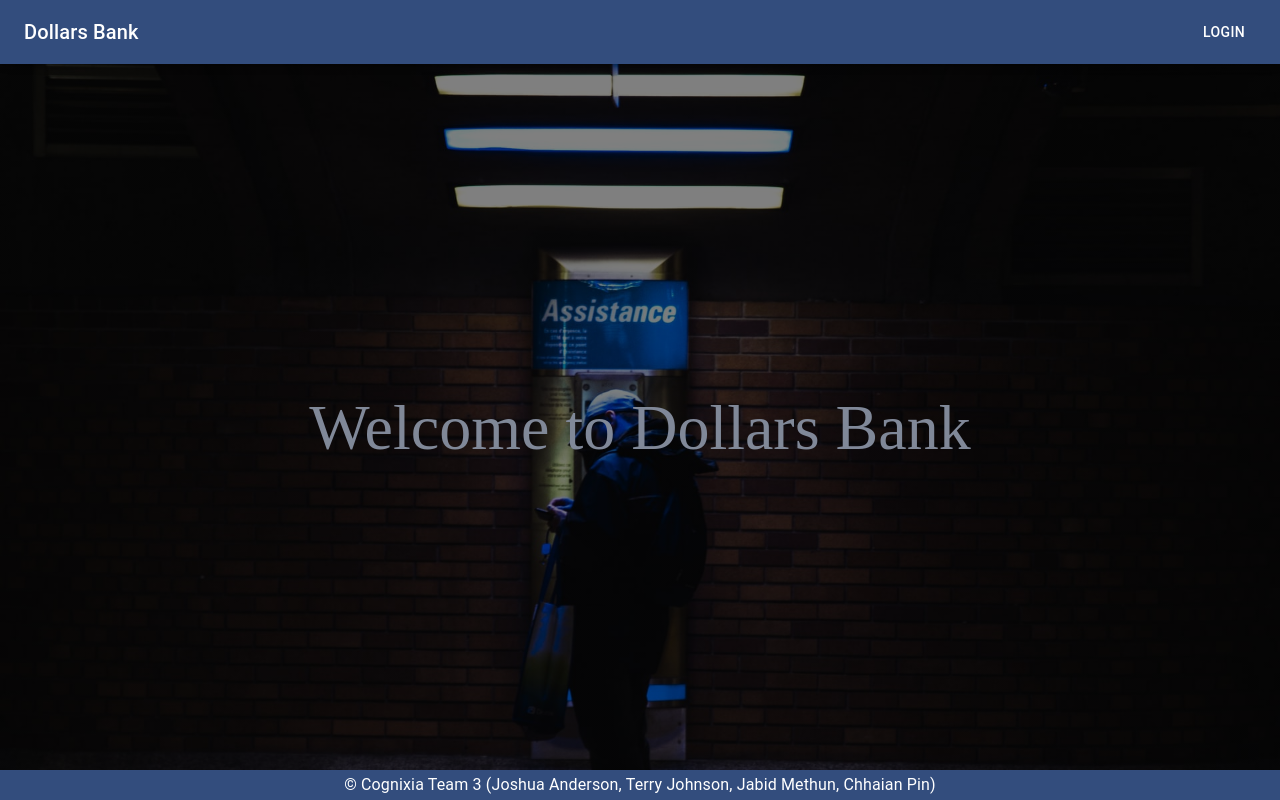
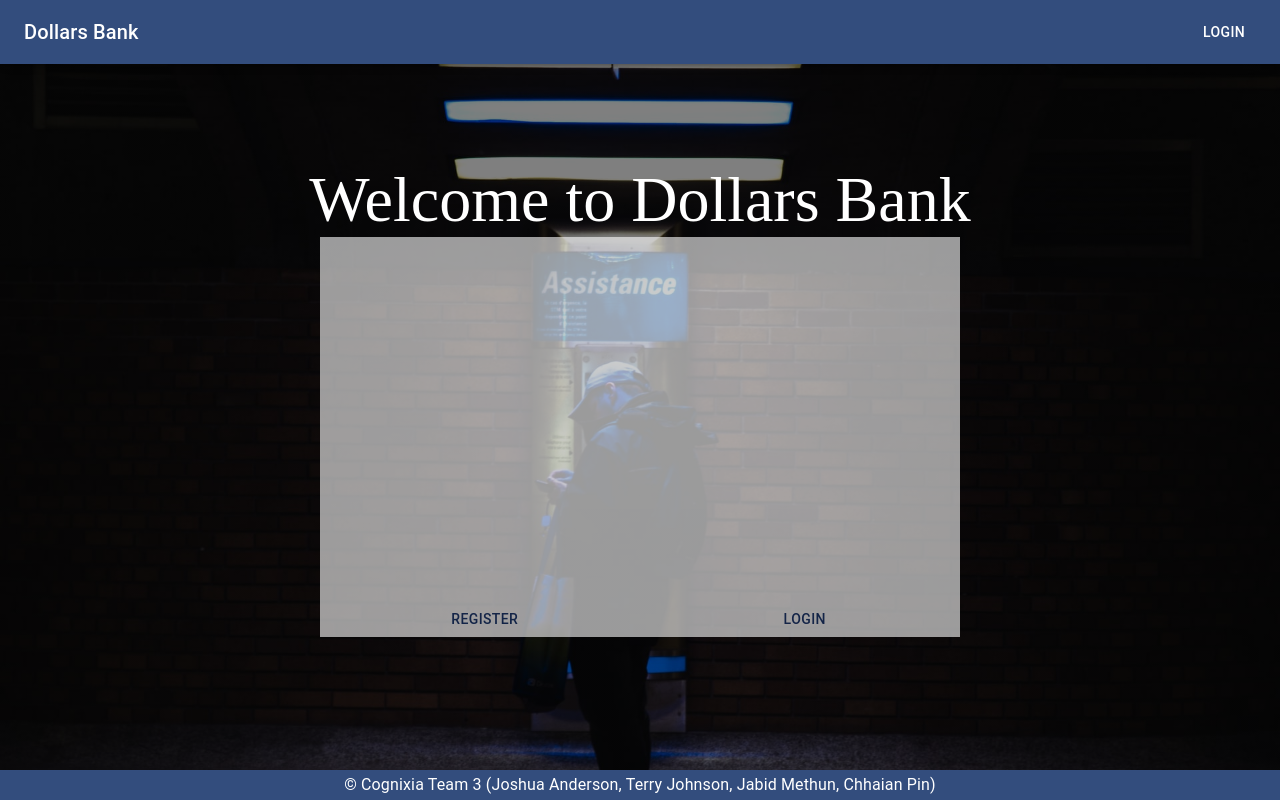
Before and after one commit to kb2shy/Team3-DollarsBank, a React (Create React App) app: page / in a window 1280 px wide. Built offline with nearby package versions, Linux system fonts and the light colour scheme.

Commit message:
created Register component to incorporate on top of Landing component

```diff
--- a/src/App.js
+++ b/src/App.js
@@ -13,7 +13,8 @@ const useStyles = makeStyles(theme => ({
     flexGrow: 1
   },
   display: {
-    marginTop: "56px"
+    top: "calc(100vh - 56px)",
+    // bottom: "calc(100% + 30px)"
   }
 }))
 
--- a/src/Landing.js
+++ b/src/Landing.js
@@ -1,32 +1,51 @@
-import React from "react";
+import React, { useState } from "react";
 import { makeStyles } from '@material-ui/core/styles';
-import { Box } from "@material-ui/core";
+import { Box, Button } from "@material-ui/core";
 
 const useStyles = makeStyles((theme) => ({
   landing: {
     backgroundImage: `linear-gradient(rgba(0,0,0,0.5), rgba(0,0,0,0.5)), url('/landing.jpg')`,
-        height: "calc(100vh - 56px)",
+    height: "100vh",
     backgroundPosition: "center",
     backgroundRepeat: "no-repeat",
     backgroundSize: "cover",
     position: "relative",
     display: "flex",
+    flexDirection: "column",
     justifyContent: "center",
     alignItems: "center",
     fontSize: "4rem",
   },
   title: {
-        color: theme.palette.secondary.light
+    color: "#fff"
+  },
+  buttonGroup: {
+    opacity: "0.6",
+    display: "flex",
+    justifyContent: "space-around",
+    alignItems: "flex-end",
+    backgroundColor: "#fff",
+    width: "50%",
+    height: "50%"
+  },
+  button: {
+    color: theme.palette.secondary.dark
   }
 }))
 
 const Landing = (props) => {
+  const classes = useStyles();
+  const [selection, setSelection] = useState("register");
 
-    const classes = useStyles();
-
+  console.log(selection);
   return (
     <Box className={classes.landing}>
       <Box className={classes.title}>Welcome to Dollars Bank</Box>
+
+      <Box className={classes.buttonGroup}>
+        <Button className={classes.button} onClick={() => setSelection("register")}>Register</Button>
+        <Button className={classes.button} onClick={() => setSelection("login")}>Login</Button>
+      </Box>
     </Box>
   )
 
```
Also changed, not shown: src/Register.js (added, +19 -0 lines). Lines whose indentation alone changed are shown as unchanged.
